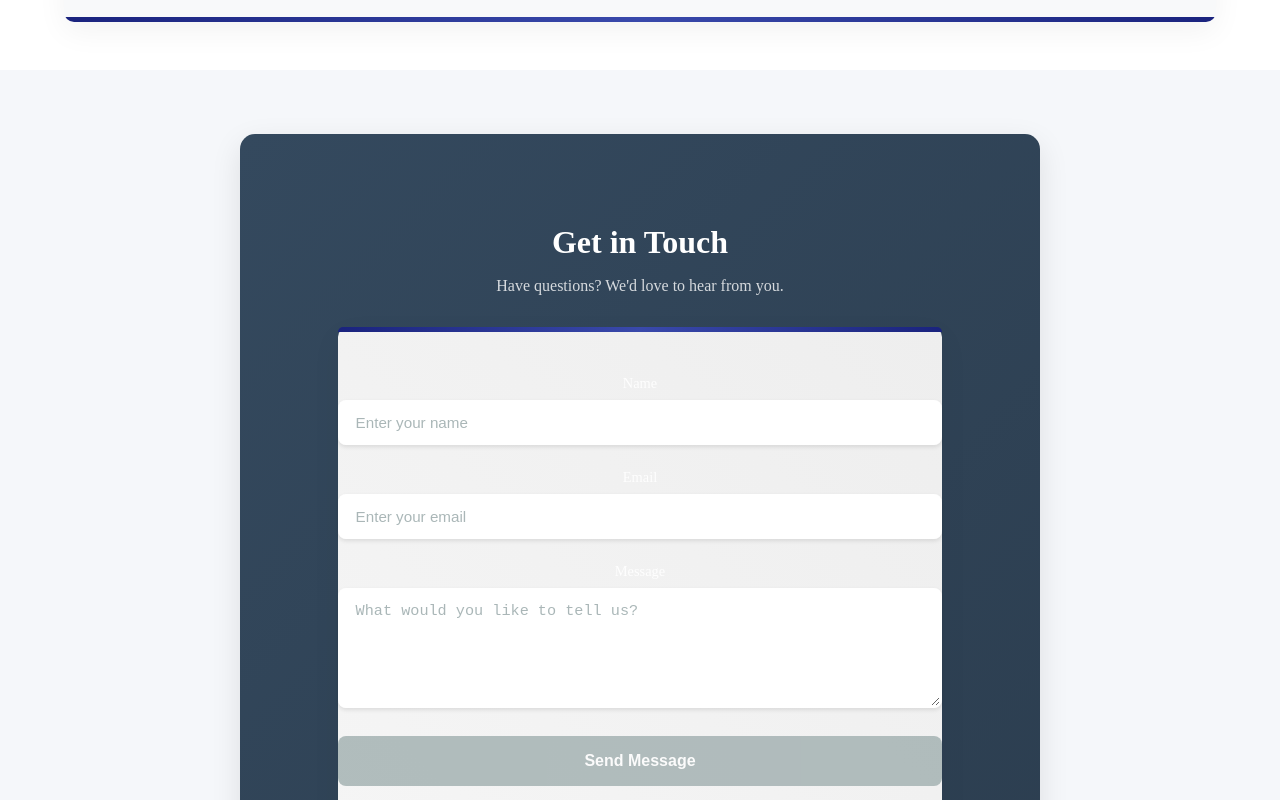
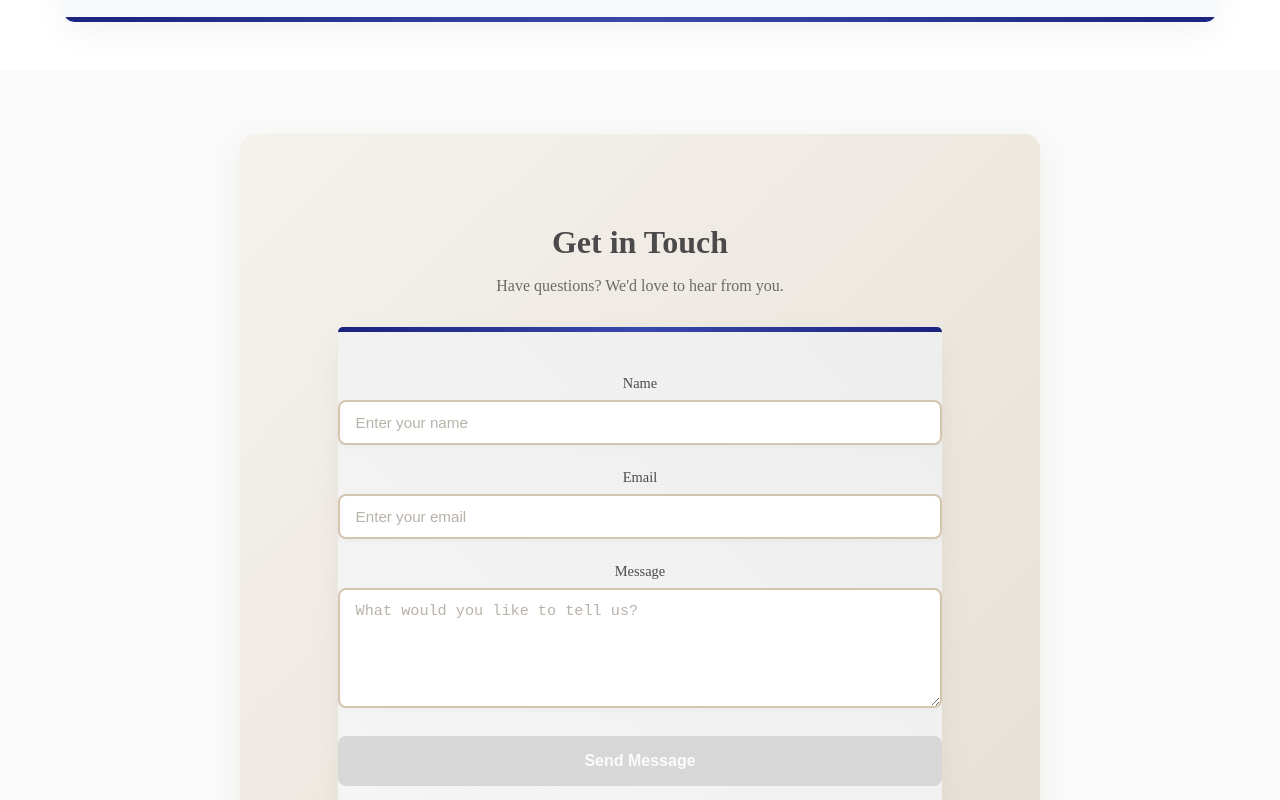
Before and after one commit to NesBet/Velos, a React (Create React App) app: page / in a window 1280 px wide. Shown: the part 3120-3920 px from the top of the page. Built offline with nearby package versions, Linux system fonts and the light colour scheme.

Commit message:
Updating the contact session

```diff
--- a/src/components/contact.css
+++ b/src/components/contact.css
@@ -1,14 +1,30 @@
+:root {
+    --primary-beige: #d4c5b1;
+    --primary-dark: #8b7355;
+    --bg-gradient-start: #f5f2ed;
+    --bg-gradient-end: #e6dfd4;
+    --input-bg: #ffffff;
+    --text-dark: #4a4a4a;
+    --text-light: #ffffff;
+    --error-color: #c17f7f;
+    --success-color: #7fa086;
+}
+
 .contact-section {
     padding: 4rem 0;
-    background-color: #f5f7fa;
+    background-color: #fafafa;
 }
 
 .contact-outer-div {
-    background: linear-gradient(135deg, #34495e, #2c3e50);
+    background: linear-gradient(
+        135deg,
+        var(--bg-gradient-start),
+        var(--bg-gradient-end)
+    );
     max-width: 800px;
     margin: 0 auto;
     border-radius: 15px;
-    box-shadow: 0 10px 30px rgba(0, 0, 0, 0.1);
+    box-shadow: 0 10px 30px rgba(139, 115, 85, 0.1);
     overflow: hidden;
     padding: 2rem;
 }
@@ -24,14 +40,15 @@
 }
 
 .contact-header h2 {
-    color: #fff;
+    color: var(--text-dark);
     font-size: 2rem;
     margin-bottom: 0.5rem;
     font-weight: 600;
 }
 
 .contact-header p {
-    color: rgba(255, 255, 255, 0.8);
+    color: var(--text-dark);
+    opacity: 0.8;
     font-size: 1rem;
 }
 
@@ -42,37 +59,36 @@
 
 .form-group label {
     display: block;
-    color: rgba(255, 255, 255, 0.9);
+    color: var(--text-dark);
     margin-bottom: 0.5rem;
     font-size: 0.9rem;
     font-weight: 500;
 }
 
-/* Improved input styling */
 .contact-input,
 .contact-textarea {
     width: 100%;
     padding: 12px 16px;
-    border: 2px solid rgba(255, 255, 255, 0.1);
+    border: 2px solid var(--primary-beige);
     border-radius: 8px;
-    background-color: rgba(255, 255, 255, 0.95);
-    color: #2c3e50;
+    background-color: var(--input-bg);
+    color: var(--text-dark);
     font-size: 0.95rem;
     transition: all 0.3s ease;
-    box-shadow: 0 2px 4px rgba(0, 0, 0, 0.1);
+    box-shadow: 0 2px 4px rgba(139, 115, 85, 0.05);
 }
 
 .contact-input::placeholder,
 .contact-textarea::placeholder {
-    color: #95a5a6;
+    color: #a69f94;
     opacity: 0.8;
 }
 
 .contact-input:focus,
 .contact-textarea:focus {
-    border-color: #3498db;
-    background-color: #ffffff;
-    box-shadow: 0 0 0 3px rgba(52, 152, 219, 0.2);
+    border-color: var(--primary-dark);
+    background-color: var(--input-bg);
+    box-shadow: 0 0 0 3px rgba(139, 115, 85, 0.1);
     outline: none;
     transform: translateY(-1px);
 }
@@ -84,34 +100,36 @@
     max-height: 250px;
 }
 
-/* Invalid state styling */
 .contact-input.invalid,
 .contact-textarea.invalid {
-    border-color: #e74c3c;
+    border-color: var(--error-color);
     background-color: #fff;
 }
 
 .contact-input.invalid:focus,
 .contact-textarea.invalid:focus {
-    box-shadow: 0 0 0 3px rgba(231, 76, 60, 0.2);
+    box-shadow: 0 0 0 3px rgba(193, 127, 127, 0.1);
 }
 
 .error-message {
-    color: #e74c3c;
+    color: var(--error-color);
     font-size: 0.8rem;
     margin-top: 0.5rem;
     display: block;
     font-weight: 500;
 }
 
-/* Submit button styling */
 .contact-submit {
     width: 100%;
     padding: 1rem;
     border: none;
     border-radius: 8px;
-    background: linear-gradient(45deg, #3498db, #2980b9);
-    color: white;
+    background: linear-gradient(
+        45deg,
+        var(--primary-dark),
+        var(--primary-beige)
+    );
+    color: var(--text-light);
     font-size: 1rem;
     font-weight: 600;
     cursor: pointer;
@@ -122,8 +140,12 @@
 
 .contact-submit:hover:not(:disabled) {
     transform: translateY(-2px);
-    box-shadow: 0 5px 15px rgba(52, 152, 219, 0.3);
-    background: linear-gradient(45deg, #2980b9, #3498db);
+    box-shadow: 0 5px 15px rgba(139, 115, 85, 0.2);
+    background: linear-gradient(
+        45deg,
+        var(--primary-beige),
+        var(--primary-dark)
+    );
 }
 
 .contact-submit:active:not(:disabled) {
@@ -131,12 +153,11 @@
 }
 
 .contact-submit.disabled {
-    background: #95a5a6;
+    background: #ccc;
     cursor: not-allowed;
     opacity: 0.7;
 }
 
-/* Loading spinner */
 .loading-spinner {
     display: inline-block;
     width: 20px;
@@ -155,24 +176,21 @@
     }
 }
 
-/* Focus visible outline for accessibility */
 .contact-input:focus-visible,
 .contact-textarea:focus-visible,
 .contact-submit:focus-visible {
-    outline: 2px solid #3498db;
+    outline: 2px solid var(--primary-dark);
     outline-offset: 2px;
 }
 
-/* Success state */
 .form-group.success .contact-input,
 .form-group.success .contact-textarea {
-    border-color: #2ecc71;
+    border-color: var(--success-color);
 }
 
-/* Hover effects */
 .contact-input:hover,
 .contact-textarea:hover {
-    border-color: rgba(52, 152, 219, 0.5);
+    border-color: var(--primary-dark);
 }
 
 @media (max-width: 768px) {
@@ -199,21 +217,33 @@
     }
 }
 
-/* Dark mode support */
 @media (prefers-color-scheme: dark) {
+    :root {
+        --bg-gradient-start: #2c2824;
+        --bg-gradient-end: #1f1c19;
+        --input-bg: #f5f2ed;
+        --text-dark: #e6dfd4;
+        --text-light: #2c2824;
+    }
+
+    .contact-section {
+        background-color: #1a1715;
+    }
+
     .contact-input,
     .contact-textarea {
-        background-color: rgba(255, 255, 255, 0.95);
-        color: #2c3e50;
+        background-color: var(--input-bg);
+        color: #2c2824;
     }
 
     .contact-input::placeholder,
     .contact-textarea::placeholder {
-        color: #95a5a6;
+        color: #8b7355;
     }
 
-    .contact-input:focus,
-    .contact-textarea:focus {
-        background-color: #ffffff;
+    .contact-header h2,
+    .contact-header p,
+    .form-group label {
+        color: var(--text-dark);
     }
 }
```
